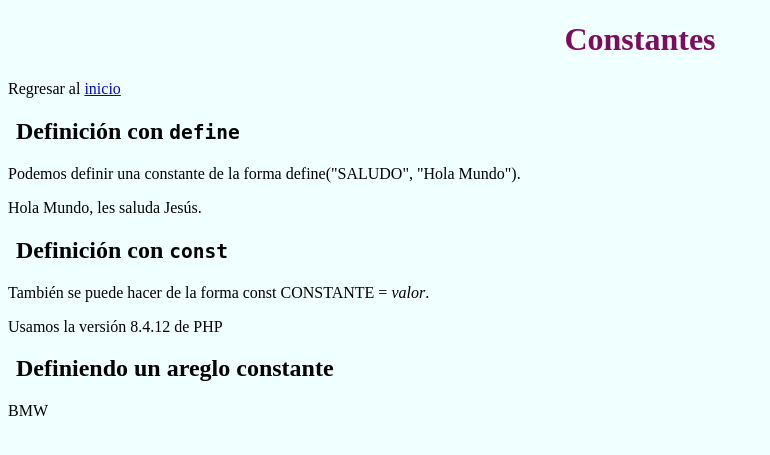
After one commit to JesusVazquez4/Aprendiendo_PHP, a PHP site: page /inicios/constantes.php in a window 1280 px wide. The commit adds this page. Shown: the top 455 px of the page, without its empty margins (0-770 px from the left). Run offline with PHP 8.4, Linux system fonts and the light colour scheme.

Commit message:
Se avanza hasta las constantes

```diff
--- a/Principios/index.php
+++ b/Principios/index.php
@@ -24,6 +24,12 @@
         <li>
             <a href="inicios/strings.php">Strings</a>
         </li>
+        <li>
+            <a href="inicios/numbers.php">Numbers</a>
+        </li>
+        <li>
+            <a href="inicios/constantes.php">Constantes</a>
+        </li>
     </ul>
 </body>
 </html>
--- /dev/null
+++ b/Principios/inicios/constantes.php
@@ -0,0 +1,30 @@
+<!DOCTYPE html>
+<html lang="es">
+<head>
+    <meta charset="UTF-8">
+    <meta name="viewport" content="width=device-width, initial-scale=1.0">
+    <title>Constantes</title>
+    <link rel="stylesheet" href="../static/css/main.css">
+</head>
+<body>
+    <h1>Constantes</h1>
+    <p>Regresar al <a href="../index.php">inicio</a></p>
+    <h2>Definición con <code>define</code></h2>
+    <p>Podemos definir una constante de la forma define("SALUDO", "Hola Mundo").</p>
+    <?php
+        define("SALUDO", "Hola Mundo, les saluda Jesús.");
+        echo SALUDO;
+    ?>
+    <h2>Definición con <code>const</code></h2>
+    <p>También se puede hacer de la forma const CONSTANTE = <i>valor</i>.</p>
+    <?php
+        const VERSION_PHP = "Usamos la versión 8.4.12 de PHP";
+        echo VERSION_PHP;
+    ?>
+    <h2>Definiendo un areglo constante</h2>
+    <?php
+        define("Auto", ["BMW", "Rojo", "4x4", "Alemania"]);
+        echo Auto[0];
+    ?>
+</body>
+</html>
```
Also changed, not shown: Principios/inicios/numbers.php (added, +22 -0 lines).
